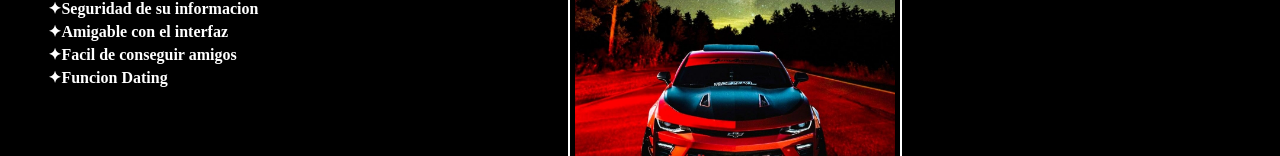
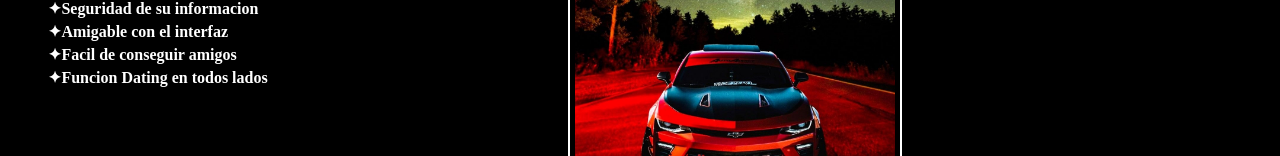
Before and after one commit to JohanDs1/aluragit, a plain HTML site: page index.html in a window 1280 px wide. Shown: the part 232-388 px from the top of the page. Drawn offline with Linux system fonts and the light colour scheme.

Commit message:
añadiendo texto en la dating

```diff
--- a/index.html
+++ b/index.html
@@ -23,7 +23,7 @@
                 <li class="items">Seguridad de su informacion</li>
                 <li class="items">Amigable con el interfaz</li>
                 <li class="items">Facil de conseguir amigos</li>
-                <li class="items">Funcion Dating</li>
+                <li class="items">Funcion Dating en todos lados</li>
             </ul>
 
         </section>
```
